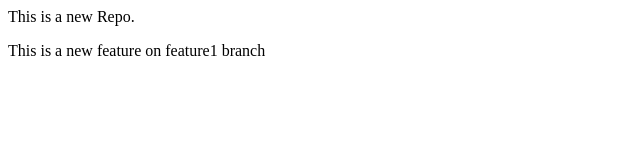
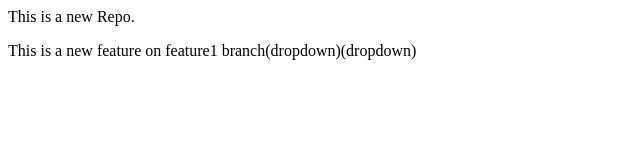
Before and after one commit to Susmita-bera7/localrepo, a plain HTML site: page index.html in a window 1280 px wide. Shown: the whole page, without its empty margins (0-640 px from the left). Drawn offline with Linux system fonts and the light colour scheme.

Commit message:
Add dropdowm

```diff
--- a/index.html
+++ b/index.html
@@ -1,3 +1,3 @@
 <p>This is a new Repo.</p>
 
-<p>This is a new feature on feature1 branch</p>
+<p>This is a new feature on feature1 branch(dropdown)(dropdown)</p>
```
